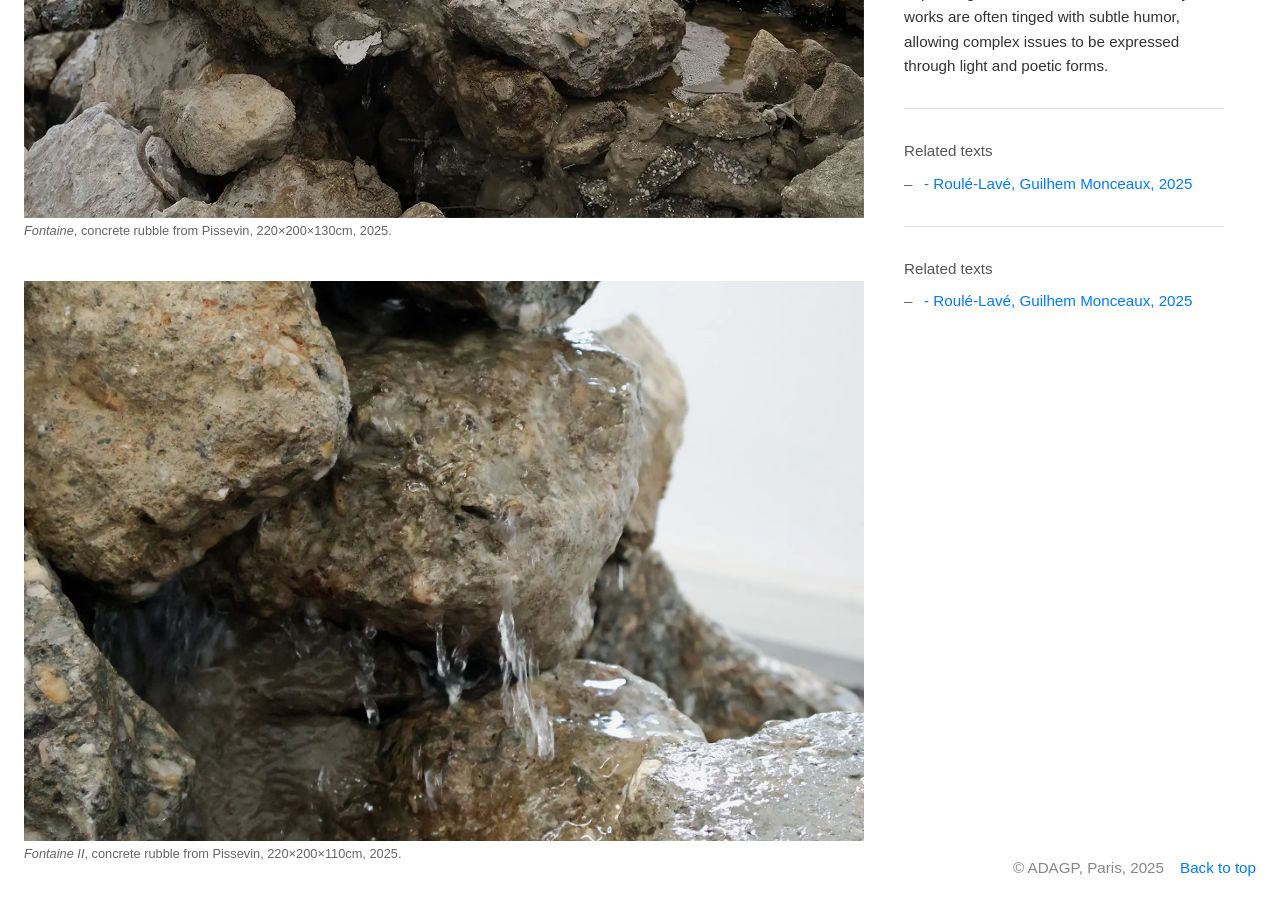
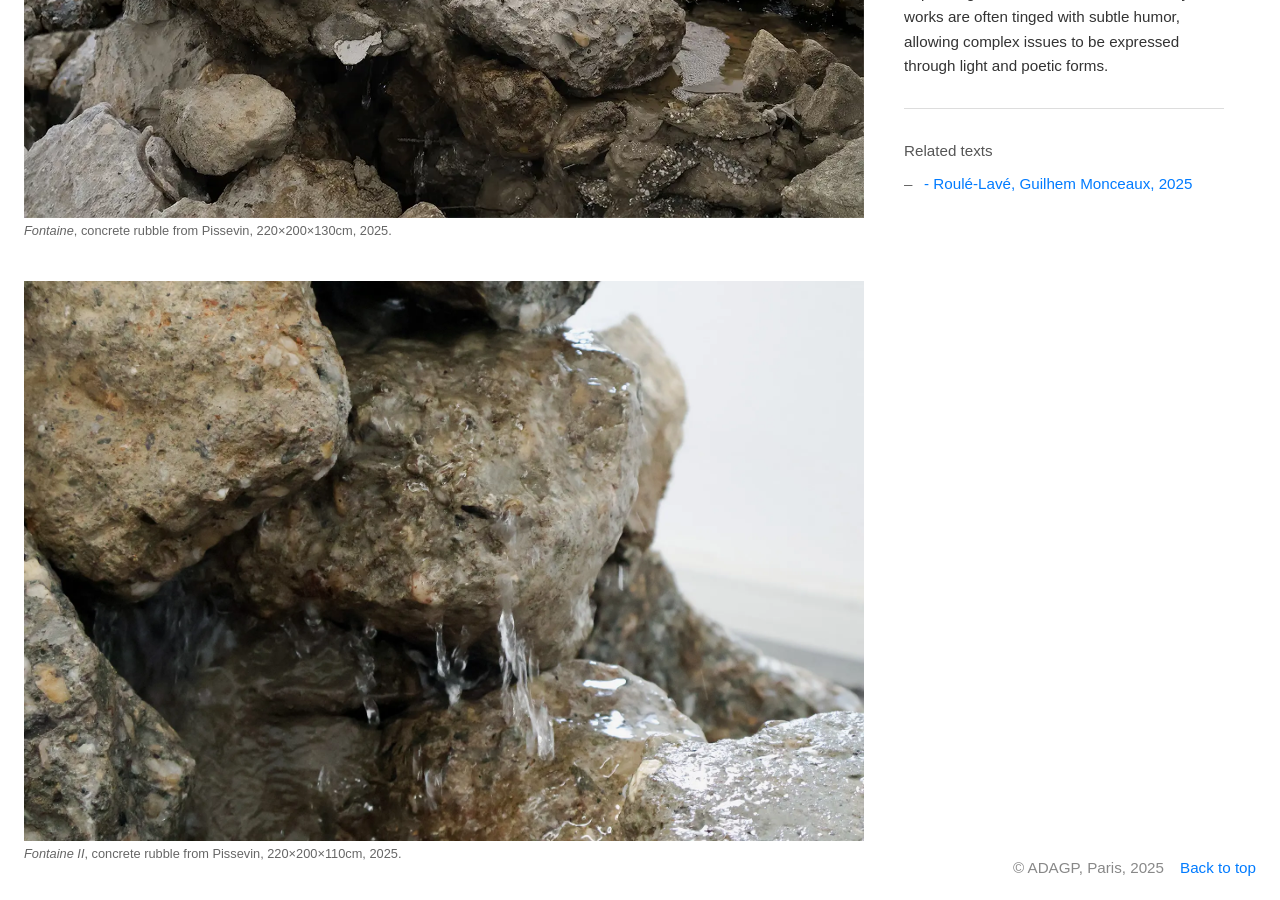
Before and after one commit to Won-Jy/archive-wonjy, a Jekyll site: the page built from work/2025/roule-lave.md, in a window 1280 px wide and 900 px high, scrolled down 817 px. Built offline with Jekyll 4.4.1, drawn with Linux system fonts in a browser that asks for light colours.

Commit message:
Update work.html

```diff
--- a/_layouts/work.html
+++ b/_layouts/work.html
@@ -182,73 +182,6 @@
 
 {%- assign page_lang = page.lang | default: site.lang | default: 'en' | downcase -%}
 
-{%- comment -%} Related texts — 새 형식(related_texts) 우선, 없으면 예전 방식(critique_links) {%- endcomment -%}
-{%- if page.related_texts and page.related_texts.size > 0 -%}
-  <div class="divider"></div>
-  {%- if page.critique_title -%}
-    <div class="section-title">{{ page.critique_title }}</div>
-  {%- endif -%}
-
-  <ul class="related-texts">
-    {%- for r in page.related_texts -%}
-      {%- assign t = site.data.texts[r.id] -%}
-      {%- if t -%}
-        {%- assign orig = t.original.language | default: 'fr' | downcase -%}
-        {%- assign target = r.lang | default: page_lang -%}
-
-        {%- assign has_tr = false -%}
-        {%- for tr in t.translations -%}
-          {%- if tr.language == target -%}
-            {%- assign has_tr = true -%}
-          {%- endif -%}
-        {%- endfor -%}
-
-        {%- if has_tr -%}
-          {%- assign lang_final = target -%}
-        {%- else -%}
-          {%- assign lang_final = orig -%}
-        {%- endif -%}
-
-        {%- assign href = '/texts.html?id=' | append: r.id | append: '&lang=' | append: lang_final -%}
-
-        {%- if r.label -%}
-          {%- assign label_html = r.label -%}
-        {%- else -%}
-          {%- assign title_html = t.title_original.text_html -%}
-          {%- assign author = t.author.name -%}
-          {%- assign year = t.year -%}
-          {%- assign label_html = '<em>' | append: (title_html | strip_html) | append: '</em>, ' | append: author | append: ', ' | append: year -%}
-        {%- endif -%}
-
-        <li>
-          <a class="link-button" href="{{ href | relative_url }}">- {{ label_html }}</a>
-        </li>
-      {%- endif -%}
-    {%- endfor -%}
-  </ul>
-
-{%- else -%}
-  {%- if page.critique_links and page.critique_links.size > 0 -%}
-    <div class="divider"></div>
-    {%- if page.critique_title -%}
-      <div class="section-title">{{ page.critique_title }}</div>
-    {%- endif -%}
-    <ul class="related-texts">
-      {%- for item in page.critique_links -%}
-        <li>
-          {{ item.label | markdownify | remove: '<p>' | remove: '</p>' }}
-          {%- if item.url_fr -%} <a href="{{ item.url_fr }}" class="text-link">(FR)</a>{%- endif -%}
-          {%- if item.url_en -%} <a href="{{ item.url_en }}" class="text-link">(EN)</a>{%- endif -%}
-        </li>
-      {%- endfor -%}
-    </ul>
-  {%- endif -%}
-{%- endif -%}
-
-
-
-{%- assign page_lang = page.lang | default: site.lang | default: 'en' | downcase -%}
-
 {%- comment -%} Related texts — 새 형식(related_texts) 우선, 없으면 예전 방식(critique_links), 마지막으로 plain critique {%- endcomment -%}
 {%- if page.related_texts and page.related_texts.size > 0 -%}
   <div class="divider"></div>
```
